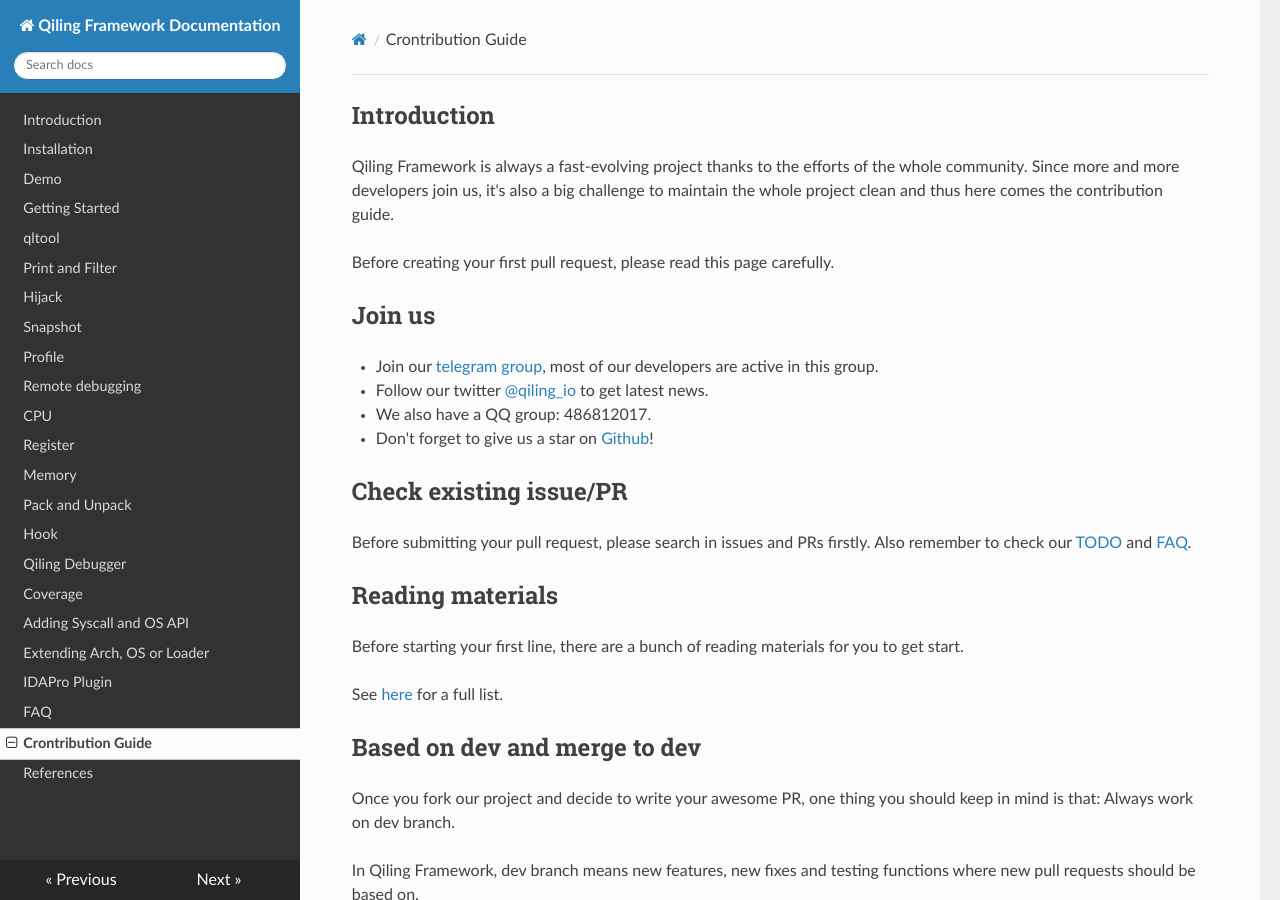
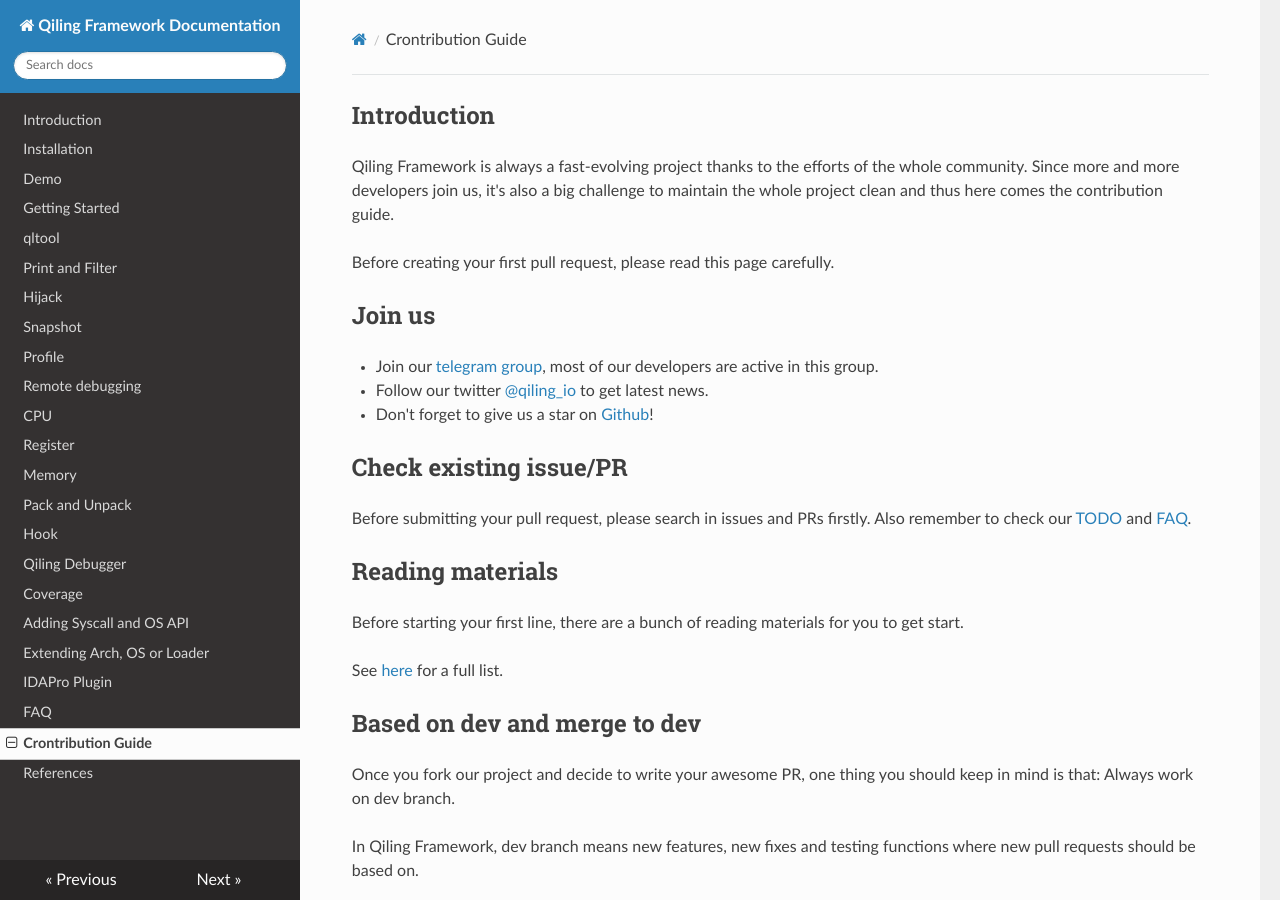
Before and after one commit to qilingframework/rtfd.io, an MkDocs documentation site: the page built from docs/contribution.md, in a window 1280 px wide and 900 px high. Built offline with MkDocs 1.6.1, drawn with Linux system fonts in a browser that asks for light colours; nearby versions of some CDN libraries.

Commit message:
Update contribution.md

```diff
--- a/docs/contribution.md
+++ b/docs/contribution.md
@@ -12,7 +12,6 @@ Before creating your first pull request, please read this page carefully.
 
 - Join our [telegram group](https://t.me/qilingframework), most of our developers are active in this group.
 - Follow our twitter [@qiling_io](https://twitter.com/qiling_io) to get latest news.
-- We also have a QQ group: 486812017.
 - Don't forget to give us a star on [Github](https://github.com/qilingframework/qiling)!
 
 ## Check existing issue/PR
```
